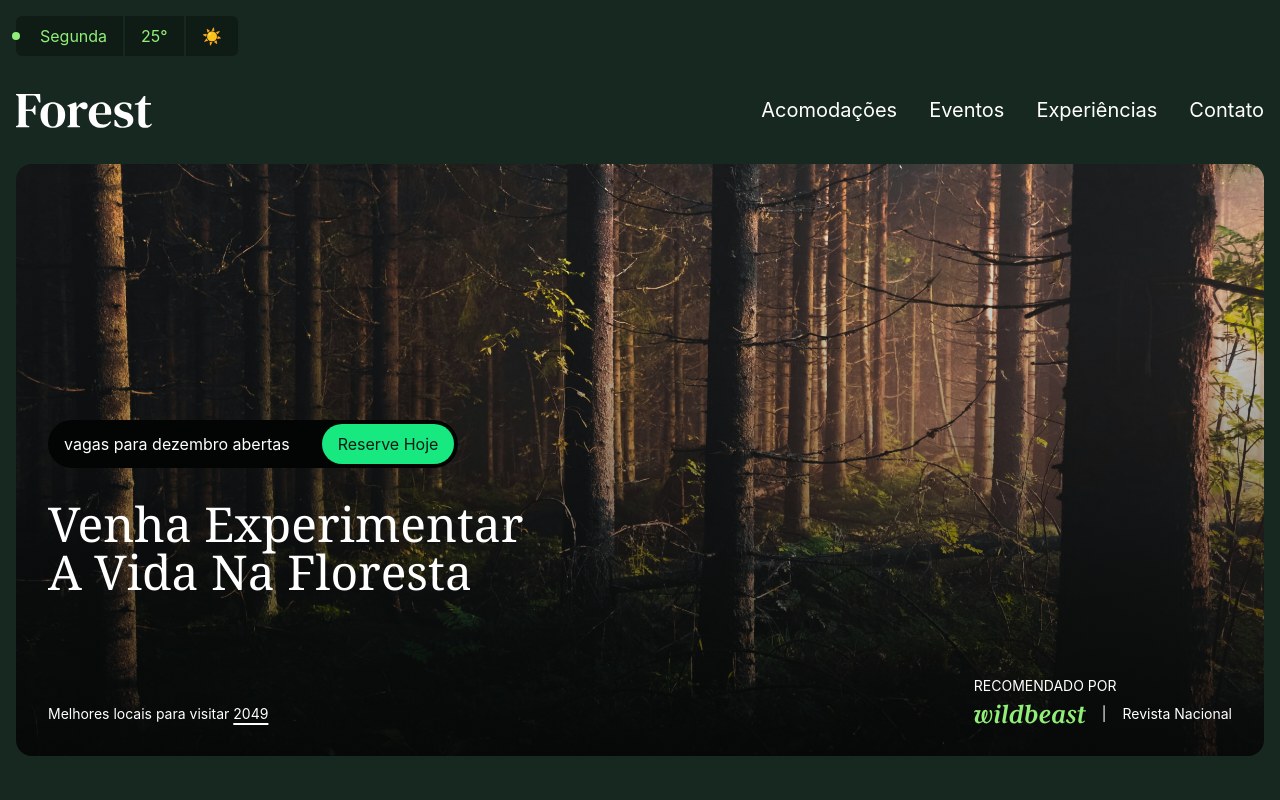
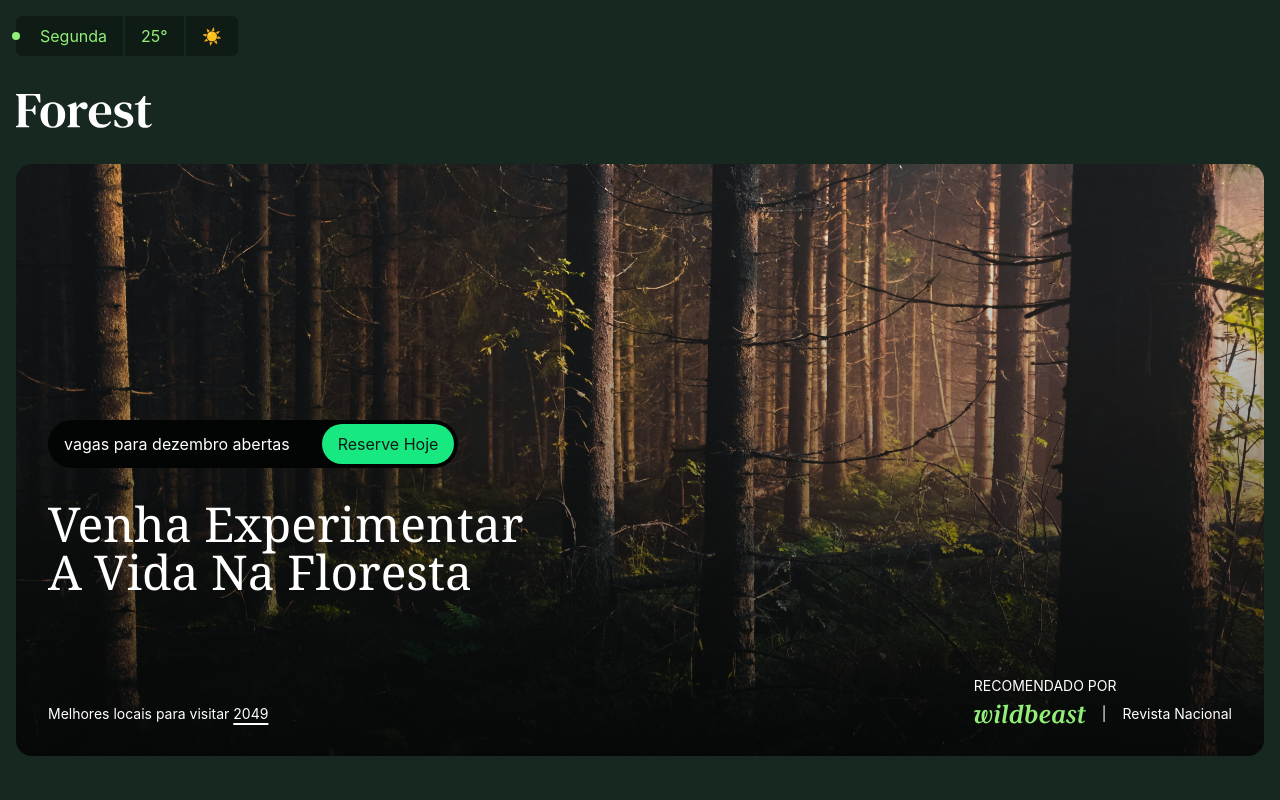
Before and after one commit to roberta-silva/forest, a React (Vite) app: page / in a window 1280 px wide. Shown: the top 800 px of the page. Built offline with nearby package versions, Linux system fonts and the light colour scheme.

Commit message:
Adiciona animacao, melhora legibilidade e reduz repetição de código

```diff
--- a/src/Components/Header.jsx
+++ b/src/Components/Header.jsx
@@ -1,15 +1,22 @@
 import React from 'react';
 import Forest from '../assets/img/forest.svg?react';
+
+const navLinks = [
+  { href: '#acomodacoes', label: 'Acomodações' },
+  { href: '#eventos', label: 'Eventos' },
+  { href: '#experiencias', label: 'Experiências' },
+  { href: '#contato', label: 'Contato' },
+];
 
 const Header = () => {
   const [menuMobile, setMenuMobile] = React.useState(false);
 
-  function handleClick() {
-    setMenuMobile((prev) => !prev);
-  }
-  function closeMenu() {
-    setMenuMobile(false);
-  }
+  const handleClick = React.useCallback(
+    () => setMenuMobile((prev) => !prev),
+    [],
+  );
+
+  const closeMenu = React.useCallback(() => setMenuMobile(false), []);
 
   return (
     <header className="container flex items-center justify-between gap-8 py-8">
@@ -29,43 +36,18 @@ const Header = () => {
           className={`inset-0 bg-verde-950/40 backdrop:blur-md ${menuMobile ? 'fixed' : 'hidden'}`}
         ></div>
 
-        <ul className="text-white text-2xl max-lg:divide-y-2 max-lg:divide-white/10 max-lg:z-50 max-lg:absolute max-lg:p-8 max-lg:w-full lg:flex lg:flex-wrap lg:gap-8 lg:text-xl">
-          <li>
+        <ul className="text-white text-2xl max-lg:divide-y-2 max-lg:divide-white/10 max-lg:z-50 max-lg:absolute max-lg:p-8 max-lg:w-full lg:flex lg:flex-wrap lg:gap-8 lg:text-xl animate-slide-in opacity-0">
+          {navLinks.map(({ href, label }) => (
+            <li key={href}>
               <a
                 onClick={closeMenu}
                 className="p-4 lg:px-0 lg:py-2 block max-lg:hover:bg-white/10 lg:hover:underline lg:hover:underline-offset-8"
-              href="#acomodacoes"
+                href={href}
               >
-              Acomodações
+                {label}
               </a>
             </li>
-          <li>
-            <a
-              onClick={closeMenu}
-              className="p-4 lg:px-0 lg:py-2 block max-lg:hover:bg-white/10 lg:hover:underline lg:hover:underline-offset-8"
-              href="#eventos"
-            >
-              Eventos
-            </a>
-          </li>
-          <li>
-            <a
-              onClick={closeMenu}
-              className="p-4 lg:px-0 lg:py-2 block max-lg:hover:bg-white/10 lg:hover:underline lg:hover:underline-offset-8"
-              href="#experiencias"
-            >
-              Experiências
-            </a>
-          </li>
-          <li>
-            <a
-              onClick={closeMenu}
-              className="p-4 lg:px-0 lg:py-2 block max-lg:hover:bg-white/10 lg:hover:underline lg:hover:underline-offset-8"
-              href="#contato"
-            >
-              Contato
-            </a>
-          </li>
+          ))}
         </ul>
       </nav>
 
--- a/src/index.css
+++ b/src/index.css
@@ -8,6 +8,29 @@
   --color-verde-800: #16281f;
   --color-verde-900: #0f1c15;
   --color-verde-950: #030504;
+
+  --animate-slide-in: slideIn 0.4s ease-in-out forwards;
+  --animate-slide-in: fadeIn 0.4s ease-in-out forwards;
+
+  @keyframes slideIn {
+    from {
+      opacity: 0;
+      transform: translateX(-20px);
+    }
+    to {
+      opacity: 1;
+      transform: translateX(0);
+    }
+  }
+
+  @keyframes fadeIn {
+    from {
+      opacity: 0;
+    }
+    to {
+      opacity: 1;
+    }
+  }
 }
 
 @utility container {
```
Lines whose indentation alone changed are shown as unchanged.
